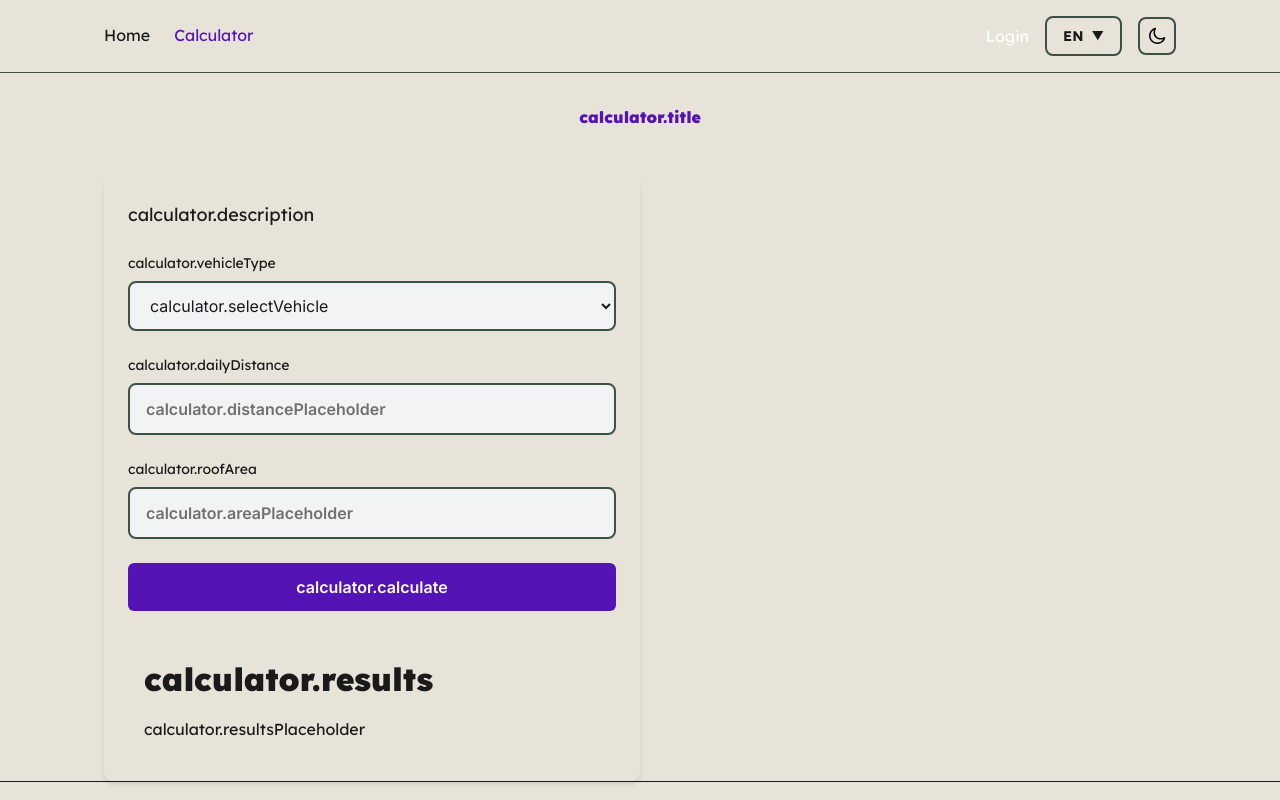
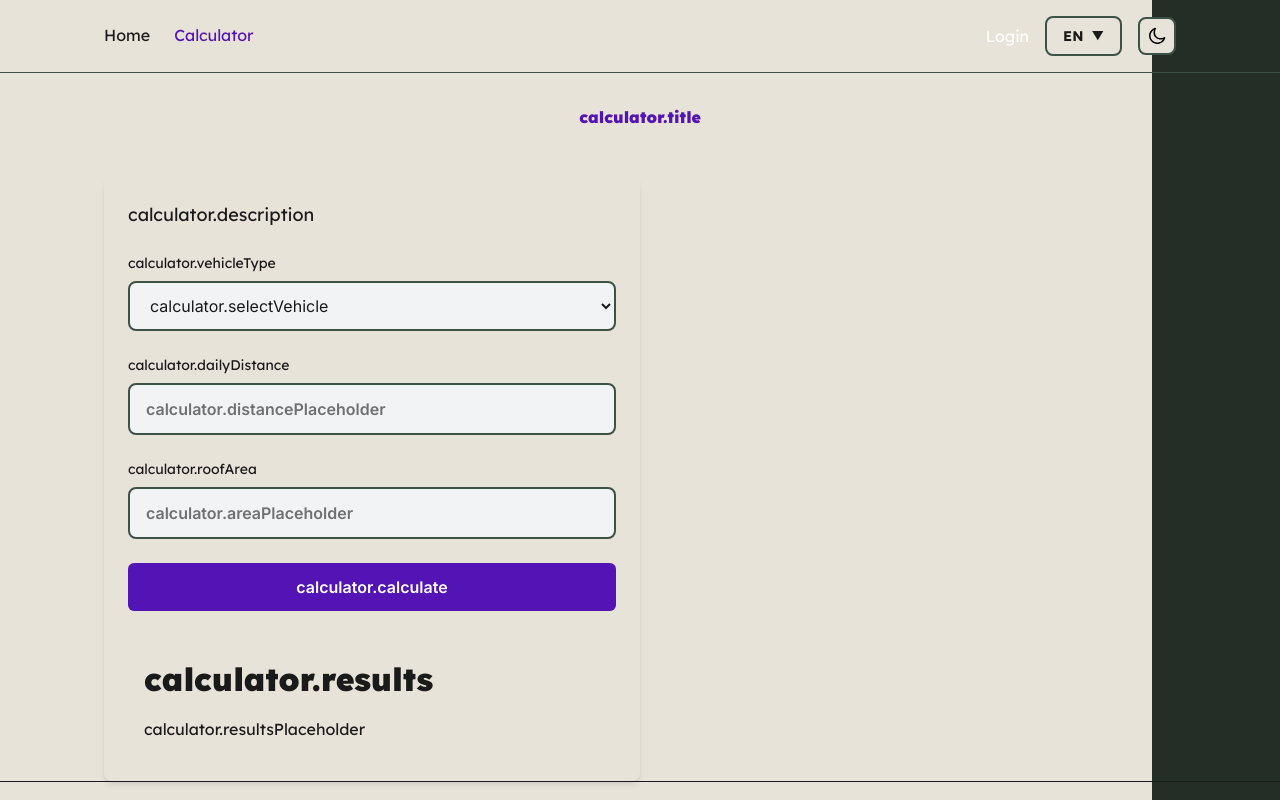
Before and after one commit to KateSkoryna/solar-calculator, a Next.js app: page /en/calculator in a window 1280 px wide. Shown: the top 800 px of the page. Built offline with nearby package versions, Linux system fonts and the light colour scheme.

Commit message:
update background div layout

```diff
--- a/components/home/Background.tsx
+++ b/components/home/Background.tsx
@@ -9,9 +9,11 @@ export default function Background() {
   return (
     <div
       className="
-        fixed inset-0 -z-20 invert-bg-color
-        [clip-path:polygon(70%_0,_100%_0,_100%_100%,_70%_100%)]
-      "
+    fixed inset-0 -z-20 bg-[var(--invert-bg-color)]
+    [clip-path:polygon(100%_0,_100%_0,_100%_100%,_100%_100%)]
+    md:[clip-path:polygon(70%_0,_100%_0,_100%_100%,_70%_100%)]
+    lg:[clip-path:polygon(90%_0,_100%_0,_100%_100%,_90%_100%)]
+  "
     />
   );
 }
```
